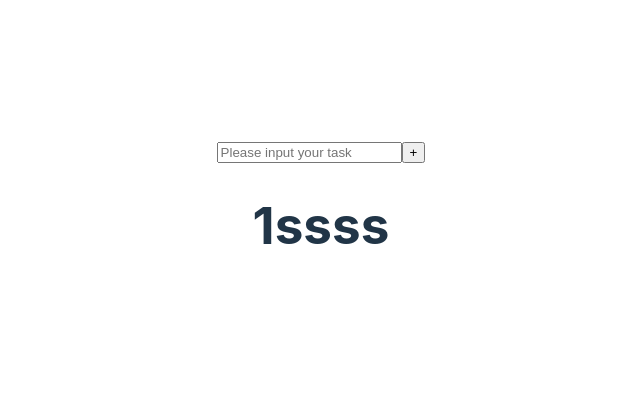
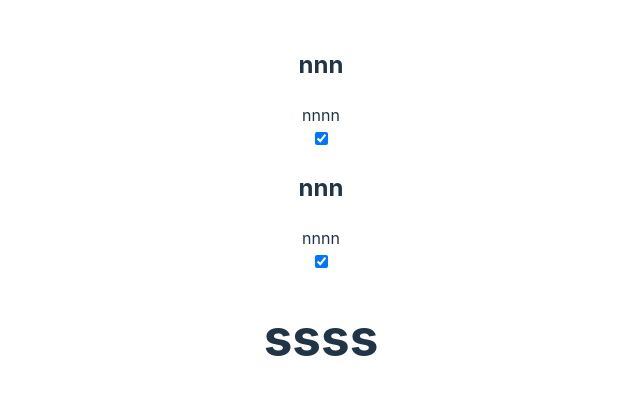
Before and after one commit to Joshuacodeat10/React-Todo-List, a React (Vite) app: page / in a window 1280 px wide. Shown: the part 187-582 px from the top of the page, without its empty margins (319-959 px from the left). Built offline with nearby package versions, Linux system fonts and the light colour scheme.

Commit message:
Made sure to make the list work properly with the TodoList resuable component

```diff
--- a/src/App.jsx
+++ b/src/App.jsx
@@ -7,26 +7,41 @@ import TodoInput from './components/TodoInput/TodoInput'
 import TodoList from './components/TodoList/TodoList'
 export default function App() {
 
-  const [todoList, setTodoList] = useState([])
-  let todoId = 1;
-  function addTodo(event){
+  const [todoList, setTodoList] = useState([{
+    todoId:  1,
+    todoTitle: 'nnn',
+    todoBody:'nnnn',
+    todoStatus:true,
+  },{
+    todoId:  2,
+    todoTitle: 'nnn',
+    todoBody:'nnnn',
+    todoStatus:true,
+  }])
+  // let todoId = 1;
+  // function addTodo(event){
 
-    event.preventDefault();
-    console.log()
-    const newTodo = {
-      todoId: todoId + 1,
-      todoTitle: 'nnn',
-      todoBody:'nnnn',
-      todoStatus:'nnnn',
-    }
-    console.log('boaou')
-    setTodoList(c => [...c, newTodo])
-  }
+  //   event.preventDefault();
+  //   console.log()
+  //   const newTodo = {
+  //     todoId: todoId + 1,
+  //     todoTitle: 'nnn',
+  //     todoBody:'nnnn',
+  //     todoStatus:true,
+  //   }
+  //   console.log(todoList.todoId)
+  //   setTodoList(c => [...c, newTodo])
+
+  //   return newTodo;
+
+  // }
+
   return (
     <>
-      <TodoInput onSubmit={addTodo}/>
-      <TodoList list={todoList} key={todoId}/>
-      <h1>{todoId}ssss</h1>
+      {/* <TodoInput onSubmit={addTodo}/> */}
+      <TodoList list={todoList}  />
+      <h1>{todoList.todoId}ssss</h1>
+
     </>
   )
 }
--- a/src/components/TodoList/TodoList.jsx
+++ b/src/components/TodoList/TodoList.jsx
@@ -1,11 +1,11 @@
 import TodoItem from "../Todoitem/TodoItem"
 export default function TodoList({list, key,itemTitle, itemBody, itemStatus}){
   return(
-    <div list={list}>
+    <div list={list} >
     {
-    list.map(() =>
+    list.map((item) =>
     <div key={key}>
-        <TodoItem itemTitle={itemTitle} itemBody={itemBody} itemStatus={itemStatus}/>
+        <TodoItem itemTitle={item.todoTitle} itemBody={item.todoBody} itemStatus={item.todoStatus}/>
     </div>)
     }
     </div>
```
